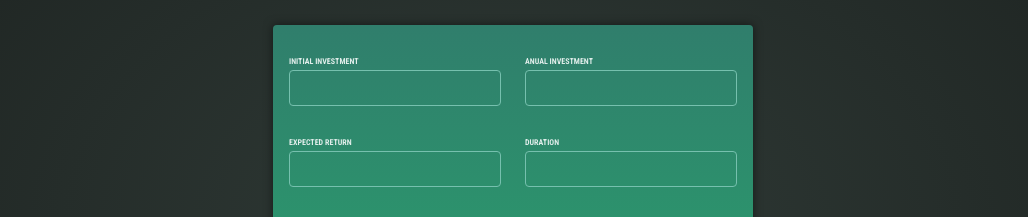
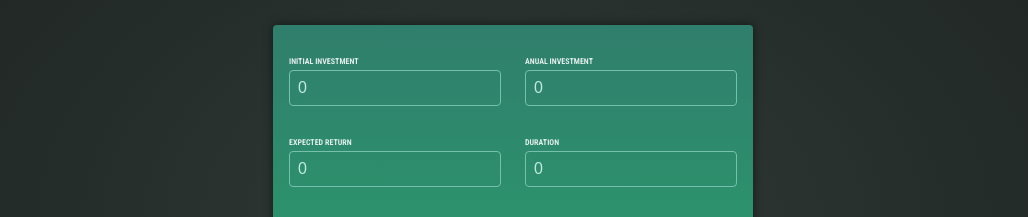
Before and after one commit to SneakyJ/InvestmentCalculator, an Angular app: page / in a window 1280 px wide. Shown: the part 201-418 px from the top of the page, without its empty margins (127-1155 px from the left). Built offline with nearby package versions, Linux system fonts and the light colour scheme.

Commit message:
Added properties for Form

```diff
--- a/src/app/user-input/user-input.component.html
+++ b/src/app/user-input/user-input.component.html
@@ -2,21 +2,37 @@
     <div class="input-group">
         <p>
             <label for="initial-investment">Initial Investment</label>
-            <input id="initial-investment" type="number"/>
+            <input
+                id="initial-investment"
+                name="initial-investment"
+                type="number"
+                [(ngModel)]="enteredInitialInvestment"/>
         </p>
         <p>
             <label for="anual-investment">Anual Investment</label>
-            <input id="anual-investment" type="number"/>
+            <input
+                id="anual-investment"
+                name="anual-investment"
+                type="number"
+                [(ngModel)]="enteredAnualInvestment"/>
         </p>
     </div>
     <div class="input-group">
         <p>
             <label for="expected-return">Expected Return</label>
-            <input id="expected-return" type="number"/>
+            <input
+                id="expected-return"
+                name="expected-return"
+                type="number"
+                [(ngModel)]="enteredExpectedReturn"/>
         </p>
         <p>
             <label for="duration">Duration</label>
-            <input id="duration" type="number"/>
+            <input
+                id="duration"
+                name="duration"
+                type="number"
+                [(ngModel)]="enteredDuration"/>
         </p>
     </div>
     <p>
--- a/src/app/user-input/user-input.component.ts
+++ b/src/app/user-input/user-input.component.ts
@@ -9,8 +9,14 @@ import { FormsModule } from '@angular/forms';
   styleUrl: './user-input.component.css'
 })
 export class UserInputComponent {
+  enteredInitialInvestment = '0';
+  enteredAnualInvestment = '0';
+  enteredExpectedReturn = '0';
+  enteredDuration = '0';
 
   onSubmit(){
     console.log("Submited");
+    console.log(this.enteredInitialInvestment);
+    console.log(this.enteredAnualInvestment);
   }
 }
```
